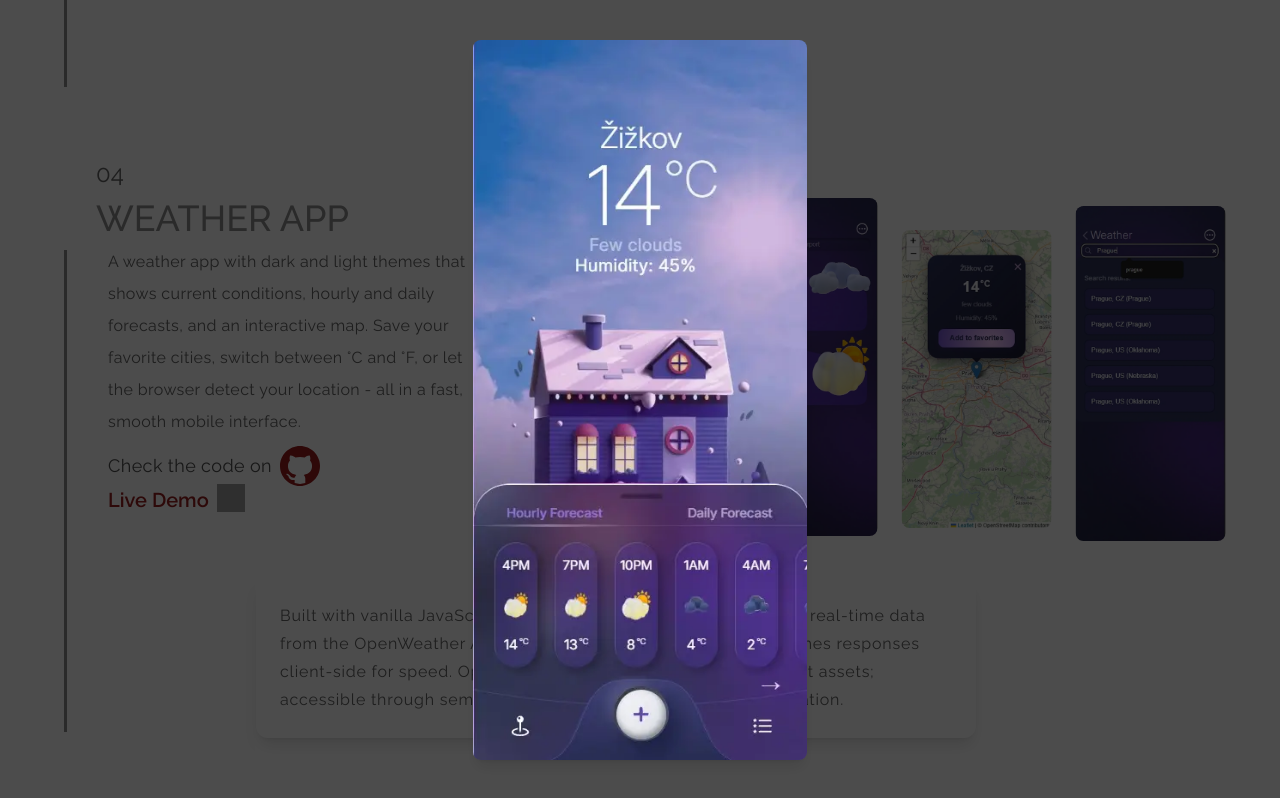
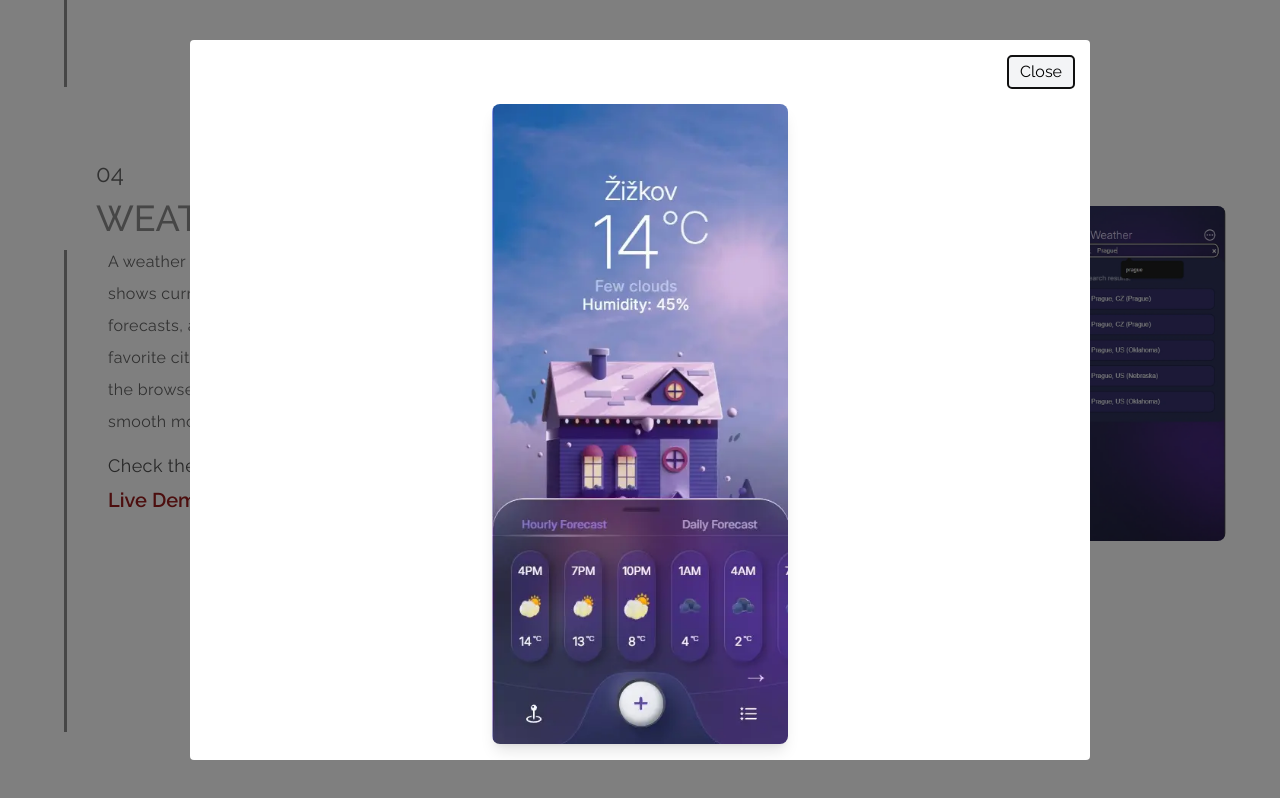
Before and after one commit to bavayra/Portfolio, a React (Vite) app: page / in a window 1280 px wide. Both pictures are taken after a click on the picture 628 px from the left and 3274 px from the top of the page. Shown: the part 2874-3672 px from the top of the page. Built offline with nearby package versions, Linux system fonts and the light colour scheme; grey boxes are pictures that could not be loaded.

Commit message:
feat(modal): accessible modal with focus trap, portal and integration

```diff
--- /dev/null
+++ b/src/components/Modal.tsx
@@ -0,0 +1,108 @@
+import React, { useEffect, useRef } from "react";
+import ReactDOM from "react-dom";
+
+type ModalProps = {
+  isOpen: boolean;
+  onClose: () => void;
+  ariaLabel?: string;
+  initialFocusRef?: React.RefObject<HTMLElement>;
+  children: React.ReactNode;
+};
+
+const FOCUSABLE_SELECTORS =
+  'a[href], button:not([disabled]), textarea, input:not([type="hidden"]):not([disabled]), select:not([disabled]), [tabindex]:not([tabindex="-1"])';
+
+function getFocusable(el: HTMLElement | null) {
+  if (!el) return [] as HTMLElement[];
+  return Array.from(
+    el.querySelectorAll<HTMLElement>(FOCUSABLE_SELECTORS)
+  ).filter(
+    (node) =>
+      !!(node.offsetWidth || node.offsetHeight || node.getClientRects().length)
+  );
+}
+
+export default function Modal({
+  isOpen,
+  onClose,
+  ariaLabel,
+  initialFocusRef,
+  children,
+}: ModalProps) {
+  const containerRef = useRef<HTMLDivElement | null>(null);
+  const previouslyFocused = useRef<Element | null>(null);
+
+  useEffect(() => {
+    if (!isOpen) return;
+
+    previouslyFocused.current = document.activeElement;
+    const el = containerRef.current!;
+    const focusable = getFocusable(el);
+    const toFocus = initialFocusRef?.current ?? focusable[0] ?? el;
+    const prevOverflow = document.body.style.overflow;
+    document.body.style.overflow = "hidden";
+
+    if (toFocus) {
+      (toFocus as HTMLElement).focus();
+    }
+
+    function onKeyDown(e: KeyboardEvent) {
+      if (e.key === "Escape") {
+        e.stopPropagation();
+        onClose();
+        return;
+      }
+      if (e.key === "Tab") {
+        const nodes = getFocusable(el);
+        if (nodes.length === 0) {
+          e.preventDefault();
+          return;
+        }
+        const first = nodes[0];
+        const last = nodes[nodes.length - 1];
+        const active = document.activeElement as HTMLElement | null;
+
+        if (!e.shiftKey && active === last) {
+          e.preventDefault();
+          first.focus();
+        } else if (e.shiftKey && (active === first || active === el)) {
+          e.preventDefault();
+          last.focus();
+        }
+      }
+    }
+
+    document.addEventListener("keydown", onKeyDown, true);
+    return () => {
+      document.removeEventListener("keydown", onKeyDown, true);
+      document.body.style.overflow = prevOverflow;
+      (previouslyFocused.current as HTMLElement | null)?.focus?.();
+    };
+  }, [isOpen, onClose, initialFocusRef]);
+
+  if (!isOpen) return null;
+
+  return ReactDOM.createPortal(
+    <div
+      role="dialog"
+      aria-modal="true"
+      aria-label={ariaLabel ?? "Dialog"}
+      className="fixed inset-0 z-50 flex items-center justify-center"
+    >
+      <div
+        className="absolute inset-0 bg-black/50"
+        onMouseDown={(e) => {
+          if (e.target === e.currentTarget) onClose();
+        }}
+      />
+      <div
+        ref={containerRef}
+        className="relative z-10 w-[min(95%,900px)] max-h-[90vh] overflow-auto rounded bg-white text-black p-4"
+        tabIndex={-1}
+      >
+        {children}
+      </div>
+    </div>,
+    document.body
+  );
+}
--- a/src/components/ProjectScreen.tsx
+++ b/src/components/ProjectScreen.tsx
@@ -1,4 +1,5 @@
-import { useState, useEffect } from "react";
+import { useState, useEffect, useRef } from "react";
+import Modal from "./Modal";
 
 type ProjectScreenProps = {
   title: string;
@@ -17,18 +18,7 @@ type ProjectScreenProps = {
 
 const ProjectScreen = (props: ProjectScreenProps) => {
   const [openImage, setOpenImage] = useState<string | null>(null);
-
-  useEffect(() => {
-    const handleEsc = (e: KeyboardEvent) => {
-      if (e.key === "Escape") setOpenImage(null);
-    };
-
-    window.addEventListener("keydown", handleEsc);
-
-    return () => {
-      window.removeEventListener("keydown", handleEsc);
-    };
-  }, []);
+  const closeBtnRef = useRef<HTMLButtonElement | null>(null);
 
   return (
     <>
@@ -60,19 +50,32 @@ const ProjectScreen = (props: ProjectScreenProps) => {
       </div>
 
       {openImage && (
-        <div
-          className="fixed inset-0 z-50 flex items-center justify-center bg-black/70"
+        <Modal
+          isOpen={!!openImage}
+          onClose={() => setOpenImage(null)}
+          ariaLabel="Project screenshot"
+          initialFocusRef={closeBtnRef as React.RefObject<HTMLElement>}
+        >
+          <div className="flex flex-col items-center gap-4">
+            <div className="w-full flex justify-end">
+              <button
+                ref={closeBtnRef}
                 onClick={() => setOpenImage(null)}
-          role="dialog"
-          aria-modal="true"
+                className="px-3 py-1 rounded bg-gray-100 text-black hover:bg-gray-200"
+                aria-label="Close screenshot"
               >
+                Close
+              </button>
+            </div>
+
             <img
               src={openImage}
               alt="Project full screen"
-            className="max-h-[90vh] max-w-[90vw] rounded-lg shadow-lg"
+              className="max-h-[80vh] max-w-[90vw] rounded-lg shadow-lg"
               onClick={(e) => e.stopPropagation()}
             />
           </div>
+        </Modal>
       )}
     </>
   );
```
Lines whose indentation alone changed are shown as unchanged.
